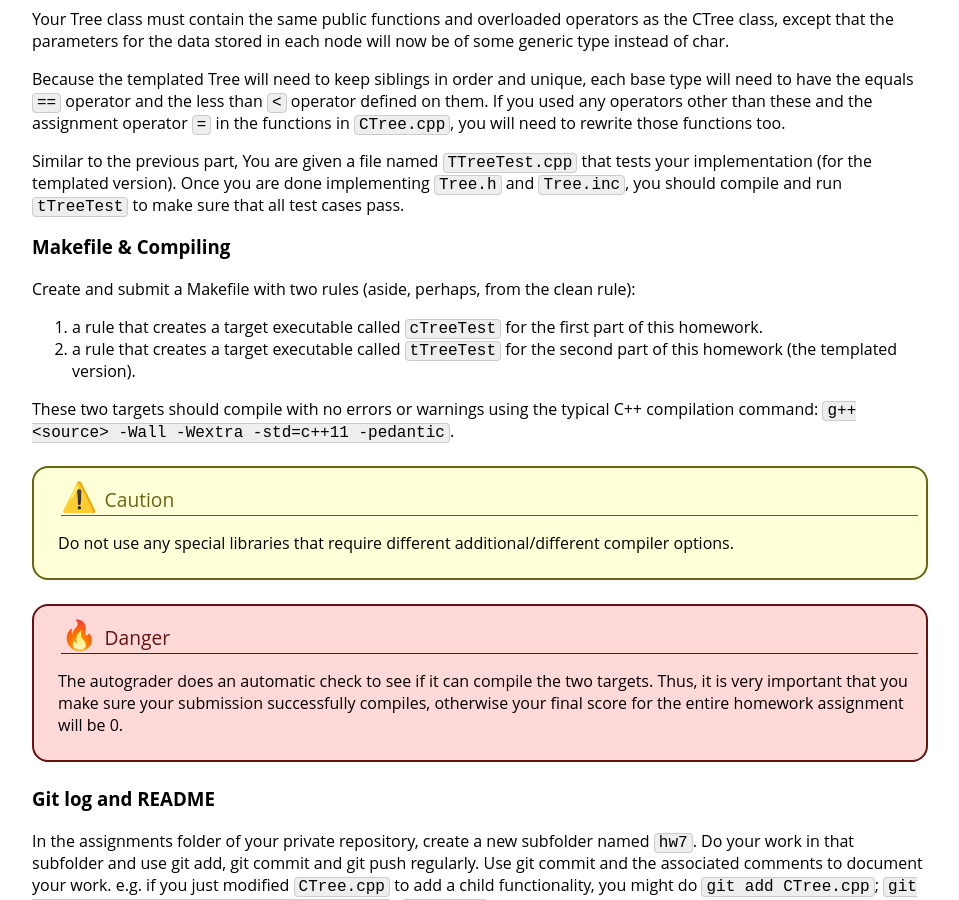
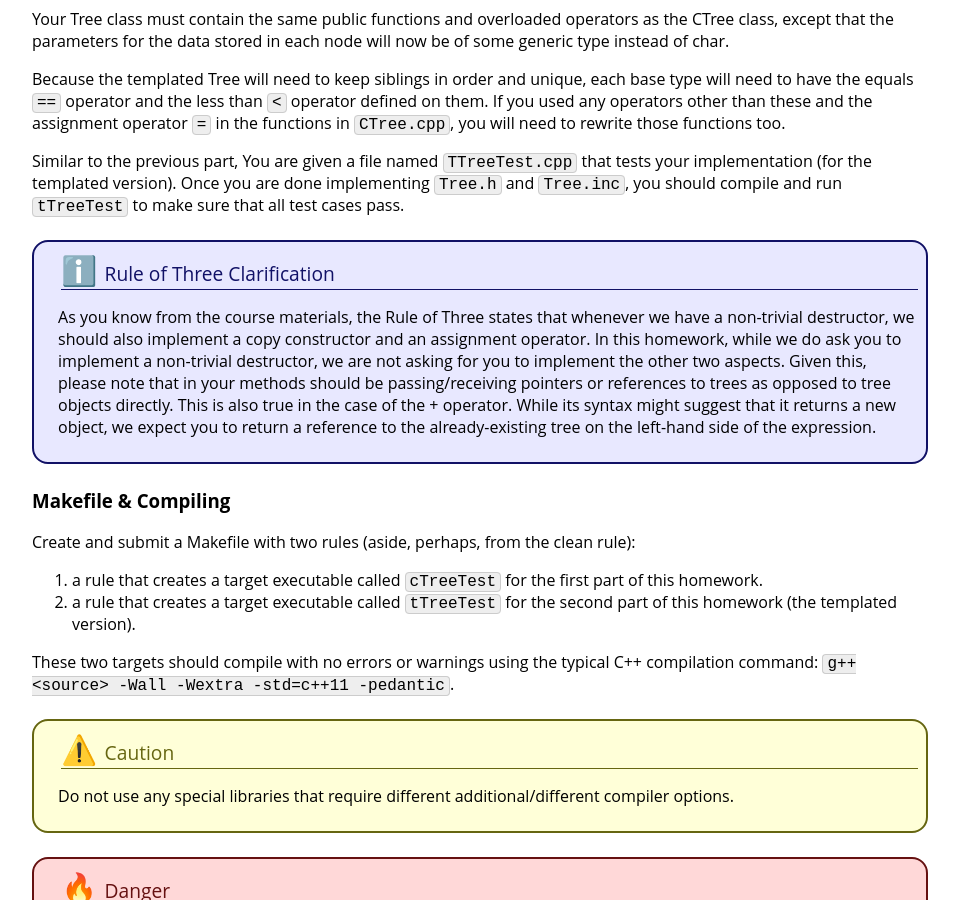
Before and after one commit to jhu-ip/cs220-f24, a Jekyll site: the page built from assign/hw7.md, in a window 1280 px wide and 900 px high, scrolled down 3664 px. Shown: the whole window, without its empty margins (160-1119 px from the left). Built offline with Jekyll 4.4.1, drawn with Linux system fonts in a browser that asks for light colours.

Commit message:
hw7 added

```diff
--- a/assign/hw7.md
+++ b/assign/hw7.md
@@ -154,6 +154,16 @@ Because the templated Tree will need to keep siblings in order and unique, each
 
 Similar to the previous part, You are given a file named `TTreeTest.cpp` that tests your implementation (for the templated version). Once you are done implementing `Tree.h` and `Tree.inc`, you should compile and run `tTreeTest` to make sure that all test cases pass.
 
+<div class='admonition info'>
+<div class='title'>Rule of Three Clarification</div>
+<div class='content'>
+<p>
+As you know from the course materials, the Rule of Three states that whenever we have a non-trivial destructor, we should also implement a copy constructor and an assignment operator. In this homework, while we do ask you to implement a non-trivial destructor, we are not asking for you to implement the other two aspects.
+
+Given this, please note that in your methods should be passing/receiving pointers or references to trees as opposed to tree objects directly. This is also true in the case of the + operator. While its syntax might suggest that it returns a new object, we expect you to return a reference to the already-existing tree on the left-hand side of the expression.</p>
+</div>
+</div>
+
 ### Makefile & Compiling
 
 Create and submit a Makefile with two rules (aside, perhaps, from the clean rule):
@@ -181,6 +191,7 @@ The autograder does an automatic check to see if it can compile the two targets.
 </div>
 
 ### Git log and README
+
 In the assignments folder of your private repository, create a new subfolder named `hw7`. Do your work in that subfolder and use git add, git commit and git push regularly. Use git commit and the associated comments to document your work. e.g. if you just modified `CTree.cpp` to add a child functionality, you might do `git add CTree.cpp`; `git commit -m "addChild functions added!"`; `git push`.
 
 Your submission includes a copy of the output of git log showing at least five commits to the repository. Save the git log output into a file called `gitlog.txt` i.e., by doing `git log > gitlog.txt`.
```
